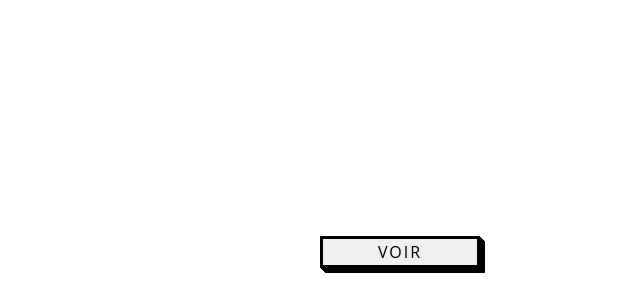
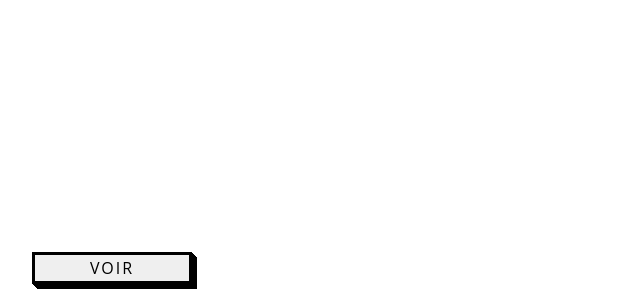
Before and after one commit to HugoDev12/ar-test, a website: page test6.html in a window 1280 px wide. Shown: the part 500-800 px from the top of the page, without its empty margins (0-640 px from the left). Drawn offline with Linux system fonts and the light colour scheme.

Commit message:
button css 3

```diff
--- a/css/buttons.css
+++ b/css/buttons.css
@@ -1,8 +1,8 @@
 /* CSS */
 .button-play {
     position: absolute;
-    bottom: 2rem;
-    left: 25%;
+    bottom: 1rem;
+    left: 2rem;
     width: 10em;
     height: 2em;
     display: flex;
```
